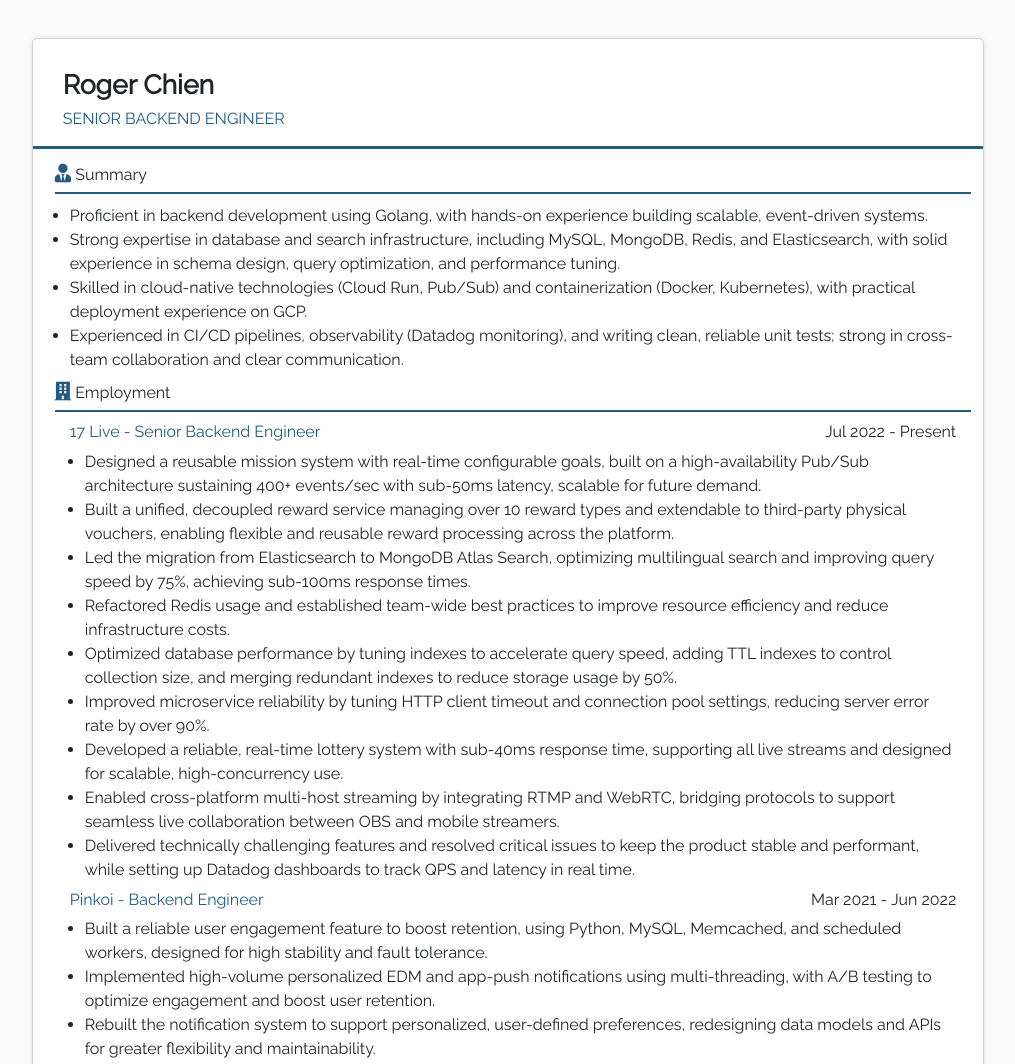
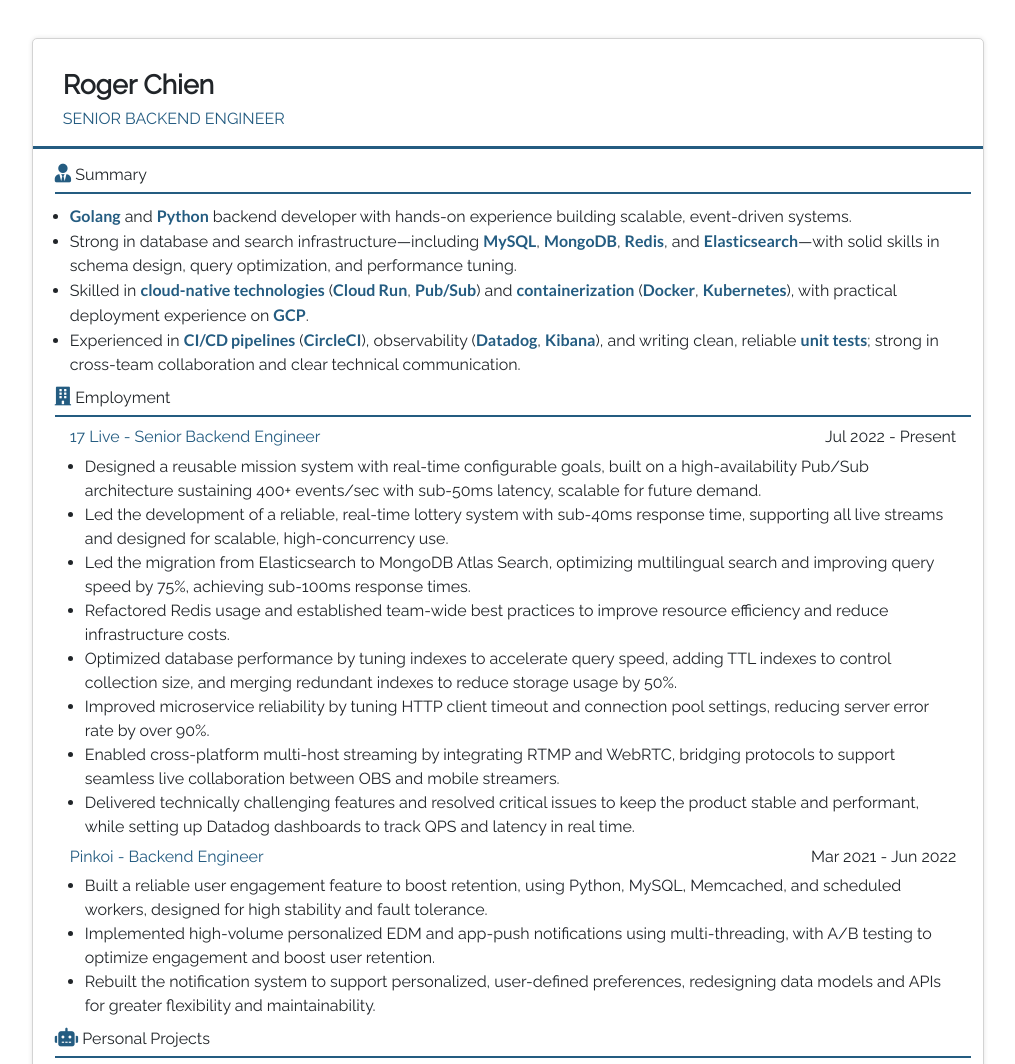
Before and after one commit to rjchien728/rjchien728.github.io, a plain HTML site: page resume.html in a window 1280 px wide. Shown: the top 1064 px of the page, without its empty margins (132-1147 px from the left). Drawn offline with nearby package versions, Linux system fonts and the light colour scheme.

Commit message:
highlight skills

```diff
--- a/assets/css/resume.css
+++ b/assets/css/resume.css
@@ -3,7 +3,7 @@
   height: 100%;
   margin: 0;
   padding: 0;
-  background-color: #fafafa;
+  background-color: #ffffff;
   /* font: 12pt "Tahoma"; */
   font-family: "Raleway", serif;
 }
@@ -212,3 +212,9 @@
 .coursework {
   color: #444;
 }
+
+strong {
+  font-weight: 700;
+  color: var(--main-color);
+  font-family: 'Lato', sans-serif;
+}
--- a/resume.html
+++ b/resume.html
@@ -11,6 +11,9 @@
         integrity="sha384-ggOyR0iXCbMQv3Xipma34MD+dH/1fQ784/j6cY/iJTQUOhcWr7x9JvoRxT2MZw1T" crossorigin="anonymous" />
     <!-- Google Fonts -->
     <link href="https://fonts.googleapis.com/css?family=Raleway" rel="stylesheet" />
+    <link
+        href="https://fonts.googleapis.com/css2?family=Raleway&family=Montserrat:wght@700;900&family=Lato:wght@700;900&display=swap"
+        rel="stylesheet">
 
     <link href="assets/vendor/fontawesome-free/css/all.css" rel="stylesheet" />
     <link href="assets/vendor/icofont/icofont.min.css" rel="stylesheet" />
@@ -51,15 +54,20 @@
                             </h3>
                         </div>
                         <ul>
-                            <li>Proficient in backend development using Golang, with hands-on experience building
-                                scalable, event-driven systems.</li>
-                            <li>Strong expertise in database and search infrastructure, including MySQL, MongoDB, Redis,
-                                and Elasticsearch, with solid experience in schema design, query optimization, and
-                                performance tuning.</li>
-                            <li>Skilled in cloud-native technologies (Cloud Run, Pub/Sub) and containerization (Docker,
-                                Kubernetes), with practical deployment experience on GCP.</li>
-                            <li>Experienced in CI/CD pipelines, observability (Datadog monitoring), and writing clean,
-                                reliable unit tests; strong in cross-team collaboration and clear communication.</li>
+                            <li><strong>Golang</strong> and <strong>Python</strong> backend developer with hands-on
+                                experience building scalable, event-driven systems.</li>
+                            <li>Strong in database and search infrastructure—including <strong>MySQL</strong>,
+                                <strong>MongoDB</strong>, <strong>Redis</strong>, and
+                                <strong>Elasticsearch</strong>—with solid skills in schema design, query optimization,
+                                and performance tuning.</li>
+                            <li>Skilled in <strong>cloud-native technologies</strong> (<strong>Cloud Run</strong>,
+                                <strong>Pub/Sub</strong>) and <strong>containerization</strong>
+                                (<strong>Docker</strong>, <strong>Kubernetes</strong>), with practical deployment
+                                experience on <strong>GCP</strong>.</li>
+                            <li>Experienced in <strong>CI/CD pipelines</strong> (<strong>CircleCI</strong>),
+                                observability (<strong>Datadog</strong>, <strong>Kibana</strong>), and writing clean,
+                                reliable <strong>unit tests</strong>; strong in cross-team collaboration and clear
+                                technical communication.</li>
                         </ul>
 
                     </div>
@@ -80,9 +88,12 @@
                                     <li>Designed a reusable mission system with real-time configurable goals, built on a
                                         high-availability Pub/Sub architecture sustaining 400+ events/sec with sub-50ms
                                         latency, scalable for future demand.</li>
-                                    <li>Built a unified, decoupled reward service managing over 10 reward types and
+                                    <li>Led the development of a reliable, real-time lottery system with sub-40ms
+                                        response time, supporting all live streams and designed for scalable,
+                                        high-concurrency use.</li>
+                                    <!-- <li>Built a unified, decoupled reward service managing over 10 reward types and
                                         extendable to third-party physical vouchers, enabling flexible and reusable
-                                        reward processing across the platform.
+                                        reward processing across the platform.</li> -->
                                     <li>Led the migration from Elasticsearch to MongoDB Atlas Search, optimizing
                                         multilingual search and improving query speed by 75%, achieving sub-100ms
                                         response times.</li>
@@ -93,9 +104,6 @@
                                         reduce storage usage by 50%.</li>
                                     <li>Improved microservice reliability by tuning HTTP client timeout and connection
                                         pool settings, reducing server error rate by over 90%.</li>
-                                    <li>Developed a reliable, real-time lottery system with sub-40ms response time,
-                                        supporting all live streams and designed for scalable, high-concurrency use.
-                                    </li>
                                     <!-- <li>Built a real-time clip system enabling users to create and share short videos
                                         from ongoing live streams, with personalized clip recommendations.</li> -->
                                     <li>Enabled cross-platform multi-host streaming by integrating RTMP and WebRTC,
```
